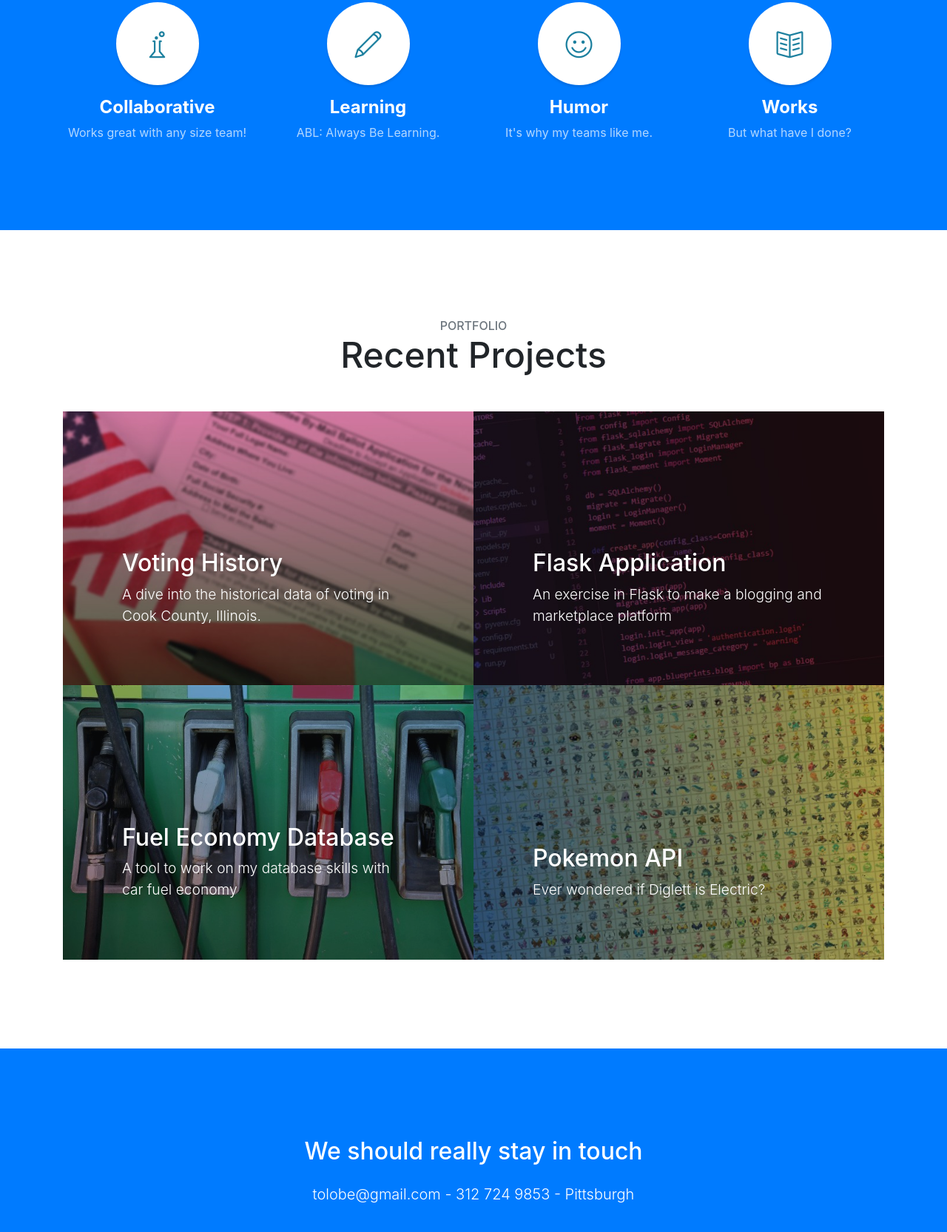
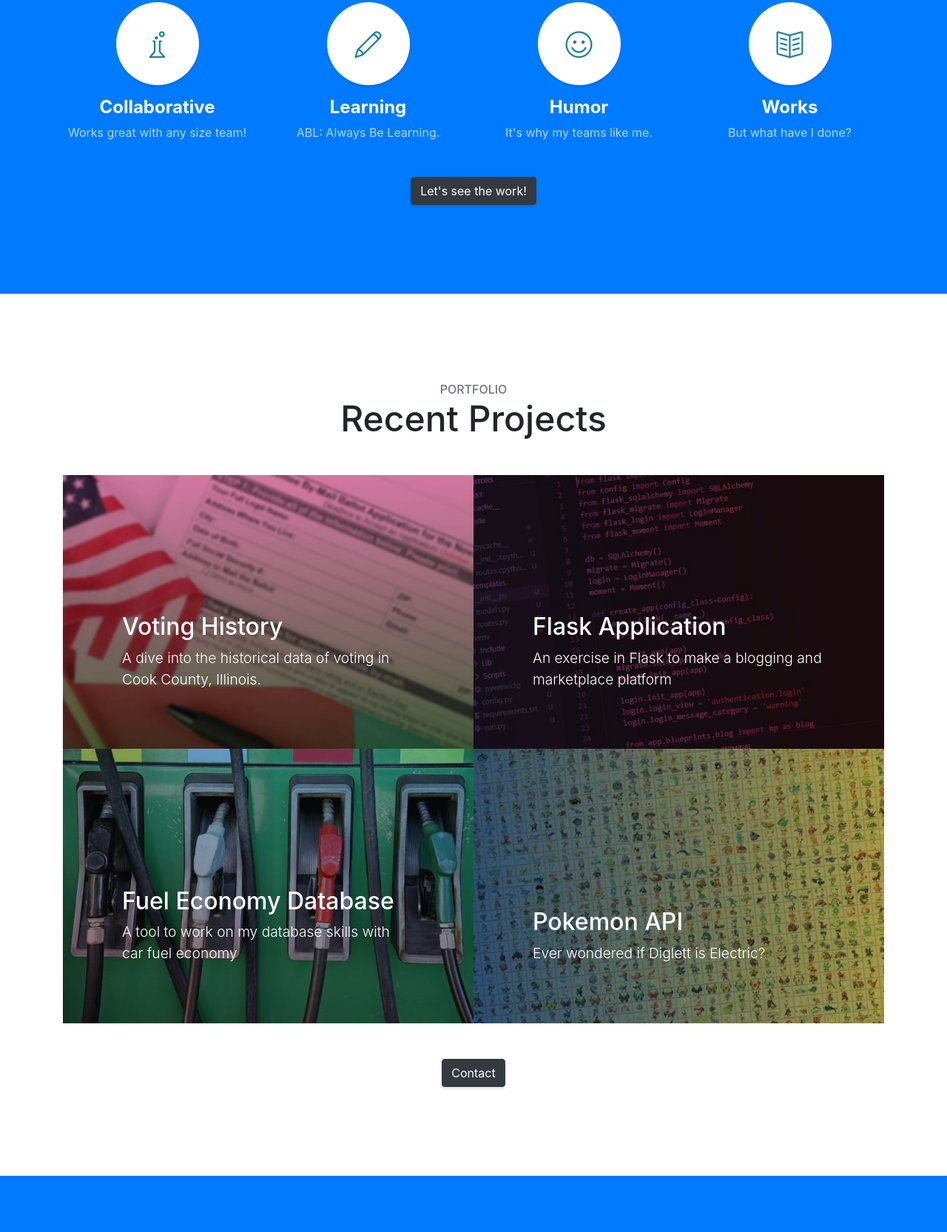
Before and after one commit to tolobe/tolobe.github.io, a website with bundled scripts: page index.html in a window 1280 px wide. Shown: the part 1513-3178 px from the top of the page at 74% size. Built offline with nearby package versions, Linux system fonts and the light colour scheme.

Commit message:
Add files via upload

```diff
--- a/index.html
+++ b/index.html
@@ -69,7 +69,7 @@
     <div class="container text-center">
       <div class="row">
         <div class="col-lg-10 mx-auto">
-          <h2>About: Over 5 years of experience in finance and tech development.</h2>
+          <h2>The About: Over 5 years of experience in finance and tech development.</h2>
           <p class="lead mb-5">Python, SQL, JavaScript, HTML5, CSS3, Flask, Numpy, Pandas, Matplotlib, JSON, Jupyter Notebook
           </p>
           <a class="btn btn-dark btn-xl js-scroll-trigger" href="#services">What I Offer</a>
@@ -123,6 +123,11 @@
           <p class="text-faded mb-0">But what have I done?</p>
         </div>
       </div>
+    </div>
+    <br>
+    <br>
+    <div class="content-section-heading text-center">
+      <a class="btn btn-dark btn-xl js-scroll-trigger" href="#portfolio">Let's see the work!</a>
     </div>
   </section>
 
@@ -181,10 +186,15 @@
         </div>
       </div>
     </div>
+    <br>
+    <br>
+        <div class="content-section-heading text-center">
+          <a class="btn btn-dark btn-xl js-scroll-trigger" href="#contact">Contact</a>
+        </div>
   </section>
 
   <!-- Call to Action -->
-  <section class="content-section bg-primary text-white">
+  <section class="content-section bg-primary text-white" id="contact">
     <div class="container text-center">
       <h2 class="mb-4">We should really stay in touch</h2>
       <p class="lead mb-5">tolobe@gmail.com</a> - 312 724 9853 - Pittsburgh</p>
```
